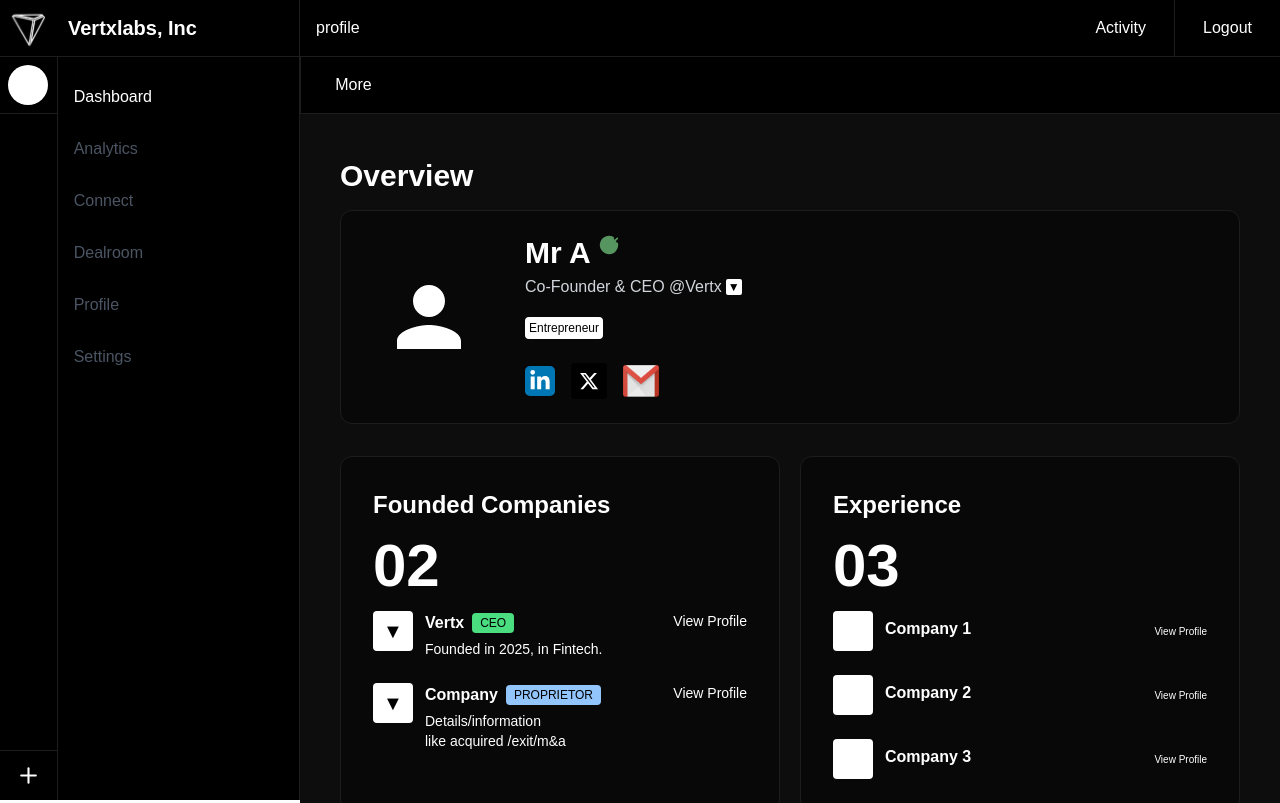
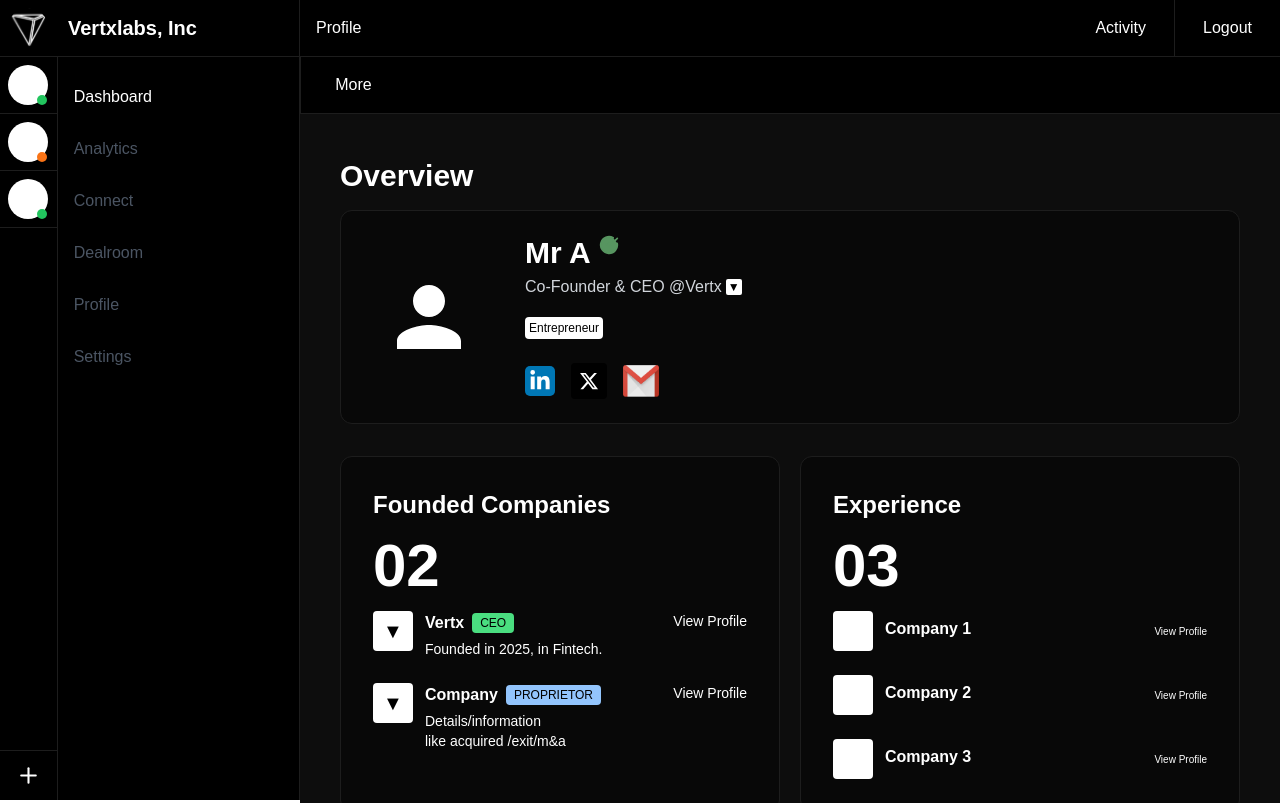
Before and after one commit to Hariz-Ade14/vertx, a React (Vite) app: page /profile in a window 1280 px wide. Shown: the top 803 px of the page. Built offline with nearby package versions, Linux system fonts and the light colour scheme.

Commit message:
refactor: update route paths and casing for consistency, adjust sidebar links, and modify header logic

```diff
--- a/src/App.css
+++ b/src/App.css
@@ -1,3 +1,3 @@
 body{
-    /* background-color: black; */
+    /* background-color: rgb(255, 58, 58); */
 }
--- a/src/App.tsx
+++ b/src/App.tsx
@@ -1,5 +1,5 @@
 import "./App.css";
-import { BrowserRouter,Routes,Route } from 'react-router-dom'
+import { BrowserRouter,Routes,Route,Navigate } from 'react-router-dom'
 import BodyDesktop from './components/BodyDesktop';
 import Profile from "./components/profile";
 const App = () => {
@@ -7,9 +7,9 @@ const App = () => {
   return (
     <BrowserRouter>
       <Routes>
-        <Route path="/Analytics" element={<BodyDesktop/>} />
-        <Route path="/" element={<BodyDesktop/>} />
-        <Route path="/Profile" element={<Profile/>} />
+        <Route path="analytics" element={<BodyDesktop/>} />
+        <Route path="/" element={<Navigate to="analytics" />} />
+        <Route path="profile" element={<Profile/>} />
       </Routes>
     </BrowserRouter>
   )
--- a/src/components/Header.tsx
+++ b/src/components/Header.tsx
@@ -4,7 +4,7 @@ import { PiDotsThreeOutlineVerticalFill } from "react-icons/pi";
 const Header = () => {
   // const path = useLocation();
   const path = window.location.pathname;
-  const pathName = path.slice(1);
+  const pathName = path.slice(1).charAt(0).toUpperCase() + path.slice(2);
   return (
     // <Router>
     <div>
@@ -19,7 +19,7 @@ const Header = () => {
           </div>
         </div>
         <div className="flex items-center text-white justify-between border-solid border-b border-b-[#1d1d1d]">
-            {pathName === "Analytics" && (
+            {pathName === "analytics" || pathName === "/" && (
               <div className="flex">
                 <p className="p-4 border-solid">Overview</p>
                 <p className="p-4 border-solid border-l border-l-[#1d1d1d]">
@@ -27,7 +27,7 @@ const Header = () => {
                 </p>
               </div>
             )}
-            {pathName === "Profile" && (
+            {pathName === "profile" && (
               <div  className="flex">
                 <p className="p-4 border-solid">Overview</p>
                 <p className="p-4 border-solid border-l border-l-[#1d1d1d]">
--- a/src/components/Sidebar.tsx
+++ b/src/components/Sidebar.tsx
@@ -3,11 +3,11 @@ import image from "/logo.svg";
 import { useState } from "react";
 import { Link } from "react-router-dom";
 const menu = [
-  { title: "Dashboard", url: "/Analytics" },
-  { title: "Analytics", url: "/Analytics" },
-  { title: "Connect", url: "/Analytics" },
-  { title: "Dealroom", url: "/Analytics" },
-  { title: "Profile", url: "/Profile" },
+  { title: "Dashboard", url: "" },
+  { title: "Analytics", url: "/analytics" },
+  { title: "Connect", url: "" },
+  { title: "Dealroom", url: "" },
+  { title: "Profile", url: "/profile" },
   { title: "Settings", url: "" },
 ];
 const Sidebar = () => {
@@ -37,11 +37,11 @@ const Sidebar = () => {
           <div className="flex flex-col">
             <div className="border-solid relative w-full border-b border-b-[#1d1d1d]">
               <div className="bg-white rounded-[50%] h-10 w-10 flex mx-auto my-2"></div>
-              {pathName === "Profile" && (
+              {pathName === "profile" && (
                 <div className="bg-green-500 h-[10px] w-[10px] absolute right-2.5 bottom-2 rounded-[50%]"></div>
               )}
             </div>
-            {pathName === "Profile" && (
+            {pathName === "profile" && (
               <div className="flex flex-col gap">
                 <div className="border-solid relative w-full border-b border-b-[#1d1d1d]">
                   <div className="bg-white rounded-[50%] h-10 w-10 flex mx-auto my-2"></div>
```
